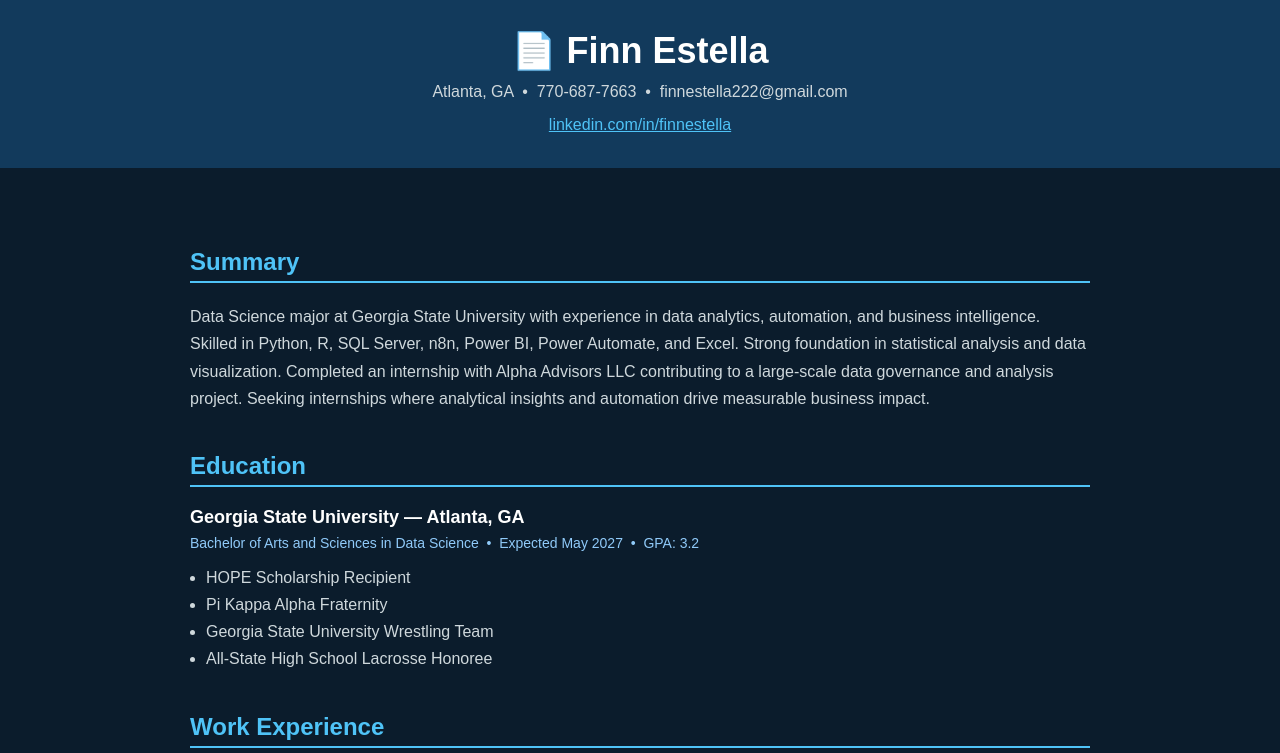
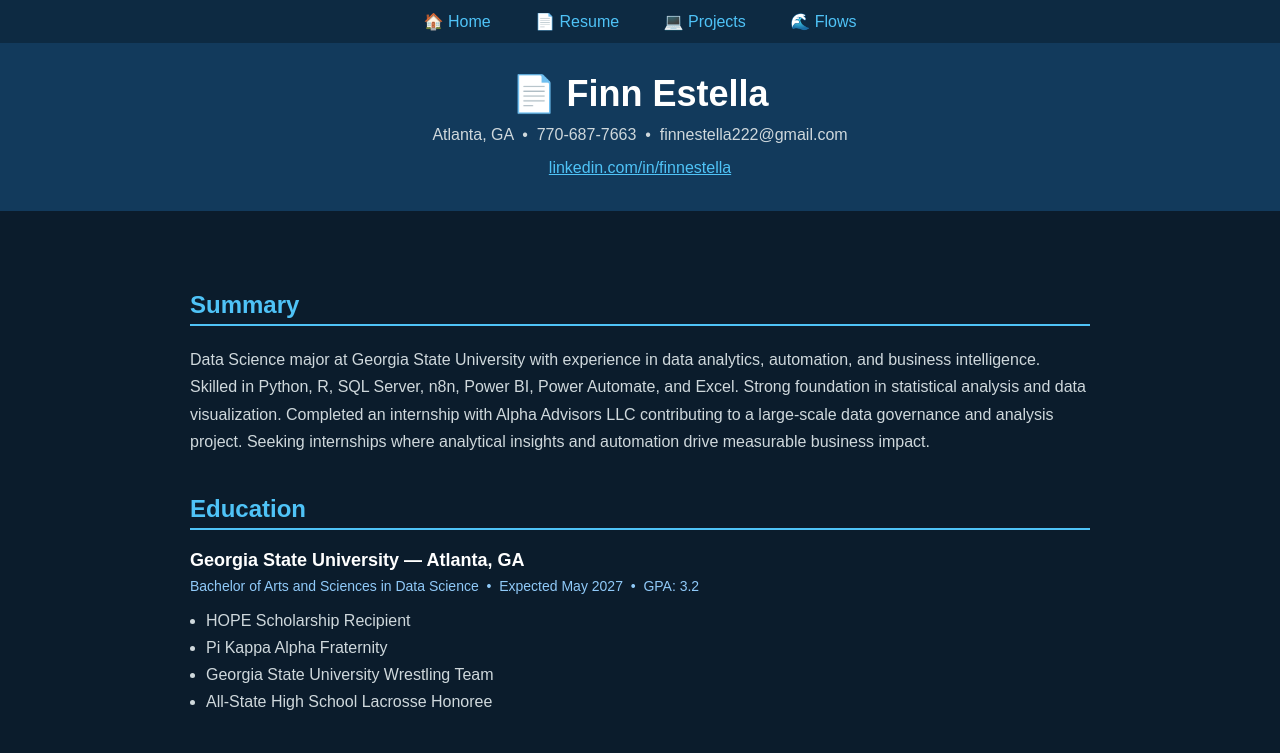
Before and after one commit to finnestella222-web/finnestella222-web.github.io, a plain HTML site: page resume.html in a window 1280 px wide. Shown: the top 753 px of the page. Drawn offline with Linux system fonts and the light colour scheme.

Commit message:
Update resume.html

```diff
--- a/resume.html
+++ b/resume.html
@@ -10,6 +10,23 @@
       color: white;
       margin: 0;
       padding: 0;
+    }
+
+    nav {
+      background-color: #0d2a42;
+      padding: 12px;
+      text-align: center;
+    }
+
+    nav a {
+      color: #4fc3f7;
+      text-decoration: none;
+      margin: 0 20px;
+      font-size: 16px;
+    }
+
+    nav a:hover {
+      color: #81d4fa;
     }
 
     header {
@@ -81,18 +98,6 @@
       color: #e0f7fa;
     }
 
-    .back-link {
-      color: #4fc3f7;
-      text-decoration: none;
-      display: inline-block;
-      margin-top: 40px;
-      font-size: 16px;
-    }
-
-    .back-link:hover {
-      color: #81d4fa;
-    }
-
     footer {
       margin-top: 60px;
       padding: 20px;
@@ -105,6 +110,13 @@
 </head>
 
 <body>
+
+  <nav>
+    <a href="index.html">🏠 Home</a>
+    <a href="resume.html">📄 Resume</a>
+    <a href="projects.html">💻 Projects</a>
+    <a href="flows.html">🌊 Flows</a>
+  </nav>
 
   <header>
     <h1>📄 Finn Estella</h1>
@@ -189,3 +201,12 @@
       <li>Data Visualization</li>
       <li>Public Speaking</li>
     </ul>
+
+  </div>
+
+  <footer>
+    <p>Made by Finn</p>
+  </footer>
+
+</body>
+</html>
```
